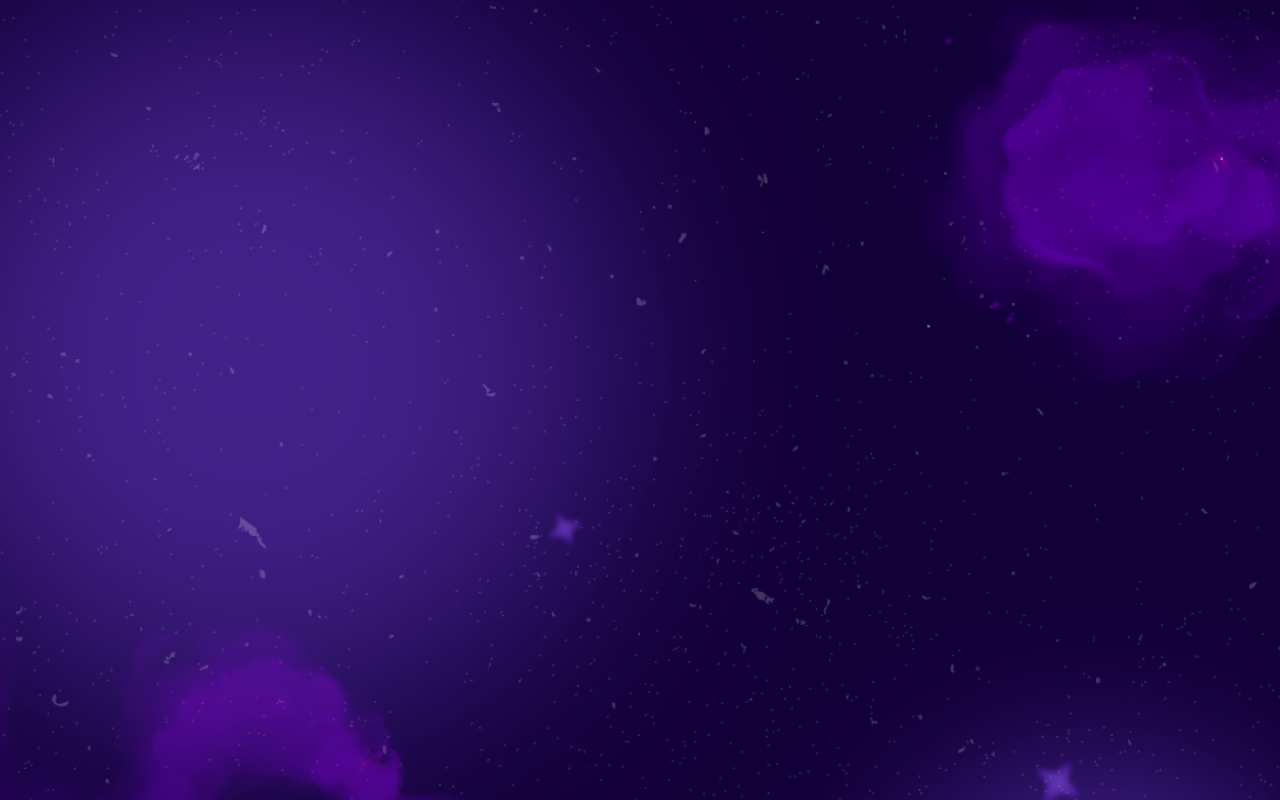
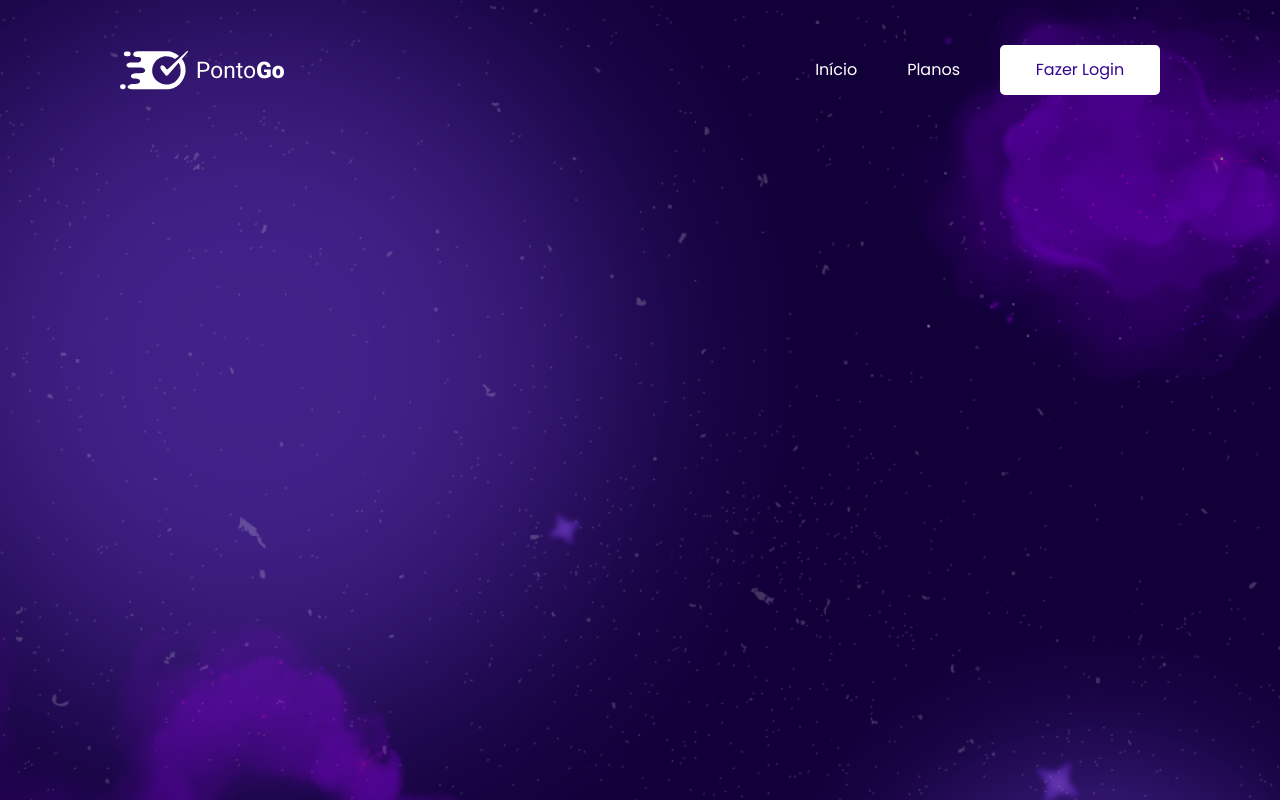
Before and after one commit to fespschulte/ponto-go, a React (Vite) app: page / in a window 1280 px wide. Built offline with nearby package versions, Linux system fonts and the light colour scheme.

Commit message:
🚧set header structure and styling

```diff
--- a/src/pages/LandingPage/index.tsx
+++ b/src/pages/LandingPage/index.tsx
@@ -1,4 +1,5 @@
-import { Box } from "@chakra-ui/react";
+import { Box, Button, Flex, Image, Text } from "@chakra-ui/react";
+import { Link } from "react-router-dom";
 
 export function LandingPage() {
   return (
@@ -8,6 +9,27 @@ export function LandingPage() {
       backgroundImage={"assets/bg-landing.png"}
       bgRepeat={"no-repeat"}
       backgroundSize={"cover"}
-    ></Box>
+    >
+      <Flex flexDir="column" px="120px">
+        <Flex align="center" justify="space-between" mt="45px">
+          <Image w="164px" src="/assets/pontogo-logo.svg" alt="Logo PontoGo" />
+          <Flex align="center" gap="40px">
+            <Flex gap="50px">
+              <Link to="/">
+                <Text color="white">Início</Text>
+              </Link>
+              <Link to="/">
+                <Text color="white">Planos</Text>
+              </Link>
+            </Flex>
+            <Link to="/login">
+              <Button size="sm" variant="solidWhite">
+                Fazer Login
+              </Button>
+            </Link>
+          </Flex>
+        </Flex>
+      </Flex>
+    </Box>
   );
 }
```
